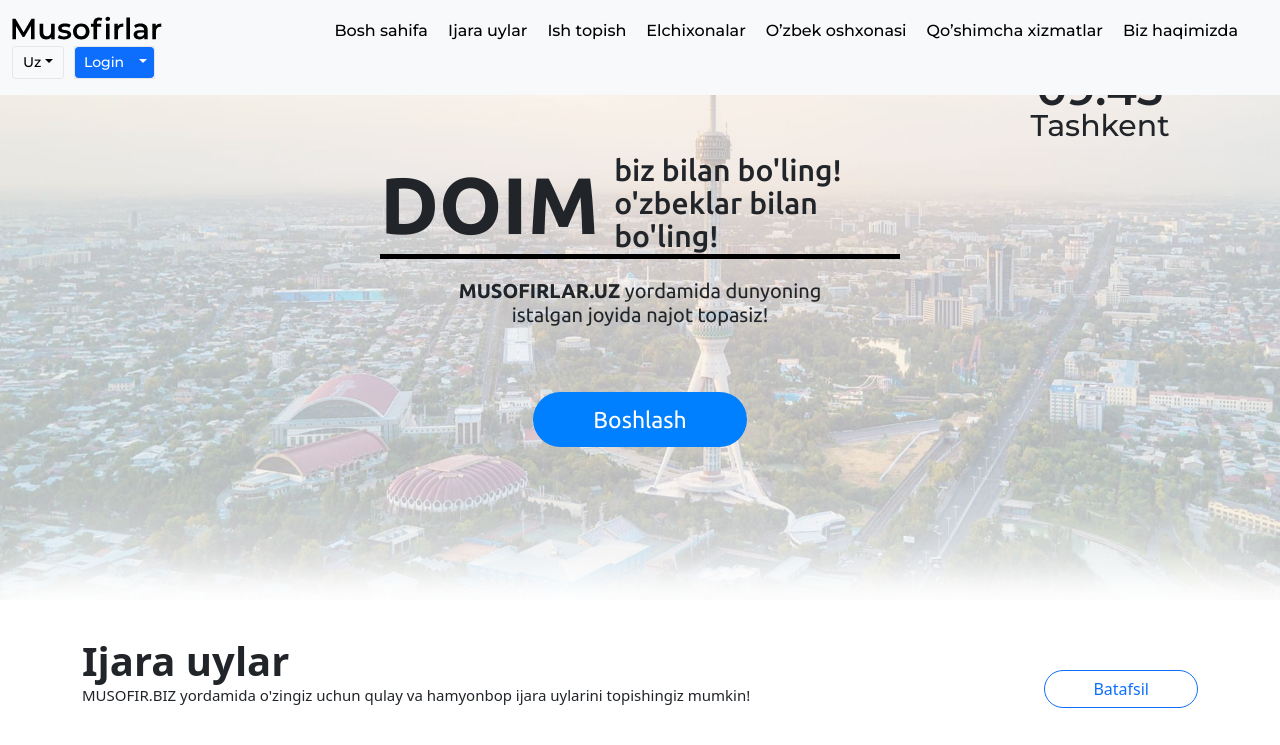
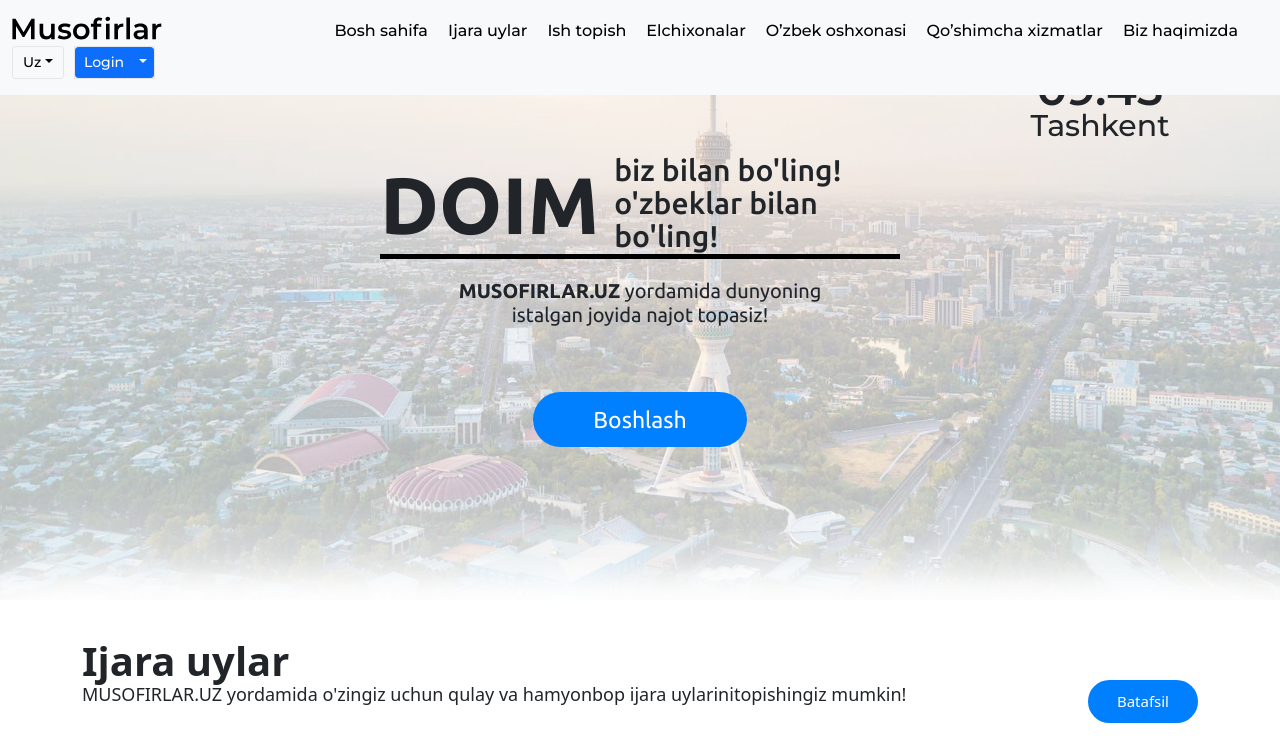
Before and after one commit to Milliy-Dasturchilar/musofirlar.frontend, a React (Create React App) app: page /flat in a window 1280 px wide. Shown: the top 745 px of the page. Built offline with nearby package versions, Linux system fonts and the light colour scheme.

Commit message:
ishlayapti zo'rg'a

```diff
--- /dev/null
+++ b/src/components/main-card/Card-top.js
@@ -0,0 +1,33 @@
+import React from "react";
+import ButtonMain from "./buttonMain/Button-main";
+
+class CardTop extends React.Component {
+  constructor(props) {
+    super(props);
+  }
+  render() {
+    return (
+      <div
+        className="mt-5"
+        style={{
+          display: "flex",
+          alignItems: "flex-end",
+          justifyContent: "space-between",
+        }}
+      >
+        <p
+          style={{
+            fontSize: "18px",
+            lineHeight: "25px",
+          }}
+        >
+          <b style={{ fontSize: "40px" }}>{this.props.cardTitle}</b> <br />
+          {this.props.cartText}
+        </p>
+        <ButtonMain />
+      </div>
+    );
+  }
+}
+
+export default CardTop;
--- /dev/null
+++ b/src/components/main-card/buttonMain/Button-main.css
@@ -0,0 +1,15 @@
+.btn-main{
+  font-style: normal;
+  font-weight: 500;
+  font-size: 15px;
+  line-height: 17px;
+  color: #ffffff;
+  padding: 11px 27px;
+  background-color: #007fff;
+  border-radius: 22px;
+  border: 2px solid #007fff;
+}
+.btn-main:hover {
+  background-color: #fff;
+  color: #007fff;
+}
--- /dev/null
+++ b/src/components/main-card/buttonMain/Button-main.js
@@ -0,0 +1,16 @@
+import React from "react";
+import './Button-main.css';
+
+
+class ButtonMain extends React.Component {
+
+    render() {
+        return (
+            <button className="btn-main">
+                Batafsil
+            </button>
+        );
+    }
+}
+
+export default ButtonMain;
--- a/src/components/main-card/main-card.css
+++ b/src/components/main-card/main-card.css
@@ -116,3 +116,62 @@
   background-color: #fff;
   color: #007fff;
 }
+.main-ish-bottom {
+  display: flex;
+  align-items: center;
+  justify-content: space-between;
+  margin: 0;
+  margin-top: 70px;
+}
+
+.ish-bottom-left {
+}
+
+.ish-bottom-card {
+  margin-top: 30px;
+  padding: 30px;
+  border-radius: 20px;
+  cursor: pointer;
+
+}
+.ish-bottom-card:hover {
+  box-shadow: 0px 0px 4px 3px rgba(0, 127, 255, 0.25);
+  transform: scale(1.1);
+
+}
+
+.ish-bottom-card > div {
+  display: flex;
+  align-items: center;
+}
+.ish-bottom-card > div i {
+  font-size: 50px;
+  color: #007fff;
+  margin-right: 35px;
+}
+.ish-bottom-card>div>i:hover{
+  color: #000;
+}
+
+.ish-bottom-card > div span {
+  font-family: "Gilroy" sans-serif;
+  font-style: normal;
+  font-weight: 600;
+  font-size: 25.6391px;
+  line-height: 31px;
+  color: #007fff;
+}
+.ish-bottom-card > div span:hover{
+  color: #000;
+}
+
+.ish-bottom-card > p {
+  font-style: normal;
+  font-weight: 500;
+  font-size: 18px;
+  line-height: 26px;
+  color: #646464;
+  margin: 0;
+  margin-top: 20px;
+  display: inline-block;
+}
--- a/src/components/main-card/main-card.js
+++ b/src/components/main-card/main-card.js
@@ -1,36 +1,19 @@
 import React from "react";
-import "./main-card.css";
+import "./Main-card.css";
+import CardTop from "./Card-top";
 
 class MainCard extends React.Component {
   render() {
     return (
+      <div>
         <section className="container">
-        <div
-          className="mt-5"
-          style={{
-            display: "flex",
-            alignItems: "flex-end",
-            justifyContent: "space-between",
-          }}
-        >
-          <p
-            style={{
-              fontSize: "15px",
-              lineHeight: "25px",
-            }}
-          >
-            <b style={{ fontSize: "40px" }}>Ijara uylar</b> <br />
-            MUSOFIR.BIZ yordamida o'zingiz uchun qulay va hamyonbop ijara
-            uylarini topishingiz mumkin!
-          </p>
-          <button
-            style={{ borderRadius: "20px" }}
-            type="button"
-            className="btn  btn-outline-primary mb-3 pe-5 ps-5"
-          >
-            Batafsil
-          </button>
-        </div>
+          <CardTop
+            cardTitle={"Ijara uylar"}
+            cartText={
+              "MUSOFIRLAR.UZ yordamida o'zingiz uchun qulay va hamyonbop ijara uylarinitopishingiz mumkin!"
+            }
+          />
+
           <div className="container main-card  mt-4">
             <div
               className="pt-5 ps-3 pe-3 "
@@ -95,10 +78,10 @@ class MainCard extends React.Component {
                   </div>
                 </div>
                 <div className="ijara-btns">
-                <a style={{ textDecoration: "none" }} href="#">
+                  <a className="text-decoration-none" href="#">
                     Bog'lanish
                   </a>
-                <a style={{ textDecoration: "none" }} href="#">
+                  <a className="text-decoration-none" href="#">
                     Ma'lumotlar
                   </a>
                 </div>
@@ -106,6 +89,69 @@ class MainCard extends React.Component {
             </div>
           </div>
         </section>
+        <section>
+          <div className="container">
+            <div>
+              <div class="ijara-top">
+                <div class="ijara-top-content">
+                  <span>Ish topish</span>
+                  <p>
+                    MUSOFIR.BIZ yordamida o'zingiz uchun qulay va hamyonbop
+                    ijara uylarini topishingiz mumkin!
+                  </p>
+                </div>
+                <a class="main-btn ijara-top-btn" href="#">
+                  Barchasi
+                </a>
+              </div>
+              <div class="main-ish-bottom">
+                <div class="ish-bottom-left">
+                  <a href="#">
+                    <div class="ish-bottom-card">
+                      <div>
+                        <i class="fas fa-users"></i>
+                        <span>Bag'ri keng jamoa</span>
+                      </div>
+                      <p>
+                        MUSOFIRLAR yordamida o'zingiz uchun qulay va <br />{" "}
+                        hamyonbop ijara uylarini topishingiz mumkin!
+                      </p>
+                    </div>
+                  </a>
+                  <div class="ish-bottom-card">
+                    <div>
+                      <i class="fas fa-dollar-sign"></i>
+                      <span>Yuqori maosh va yingil mehnat</span>
+                    </div>
+                    <p>
+                      MUSOFIRLAR yordamida o'zingiz uchun qulay va <br />{" "}
+                      hamyonbop ijara uylarini topishingiz mumkin!
+                    </p>
+                  </div>
+                  <div class="ish-bottom-card">
+                    <div>
+                      <i class="fas fa-mug-hot"></i>
+                      <span>Coffeebreak ham mavjud</span>
+                    </div>
+                    <p>
+                      MUSOFIRLAR yordamida o'zingiz uchun qulay va <br />{" "}
+                      hamyonbop ijara uylarini topishingiz mumkin!
+                    </p>
+                  </div>
+                </div>
+                <div>
+                  <img
+                    src="./img/ish-main.png"
+                    alt="main ish rasmi"
+                    width="600"
+                    height="600"
+                  />
+                </div>
+              </div>
+            </div>
+          </div>
+        </section>
+      </div>
     );
   }
 }
--- a/src/pages/home/Home.js
+++ b/src/pages/home/Home.js
@@ -1,6 +1,6 @@
 import React from 'react';
 import HeadHeader from '../../components/headerTemplate/HeaderTemplate';
-import MainCard from '../../components/main-card/main-card';
+import MainCard from '../../components/main-card/Main-card';
 
 
 class Home extends React.Component {
```
Lines whose indentation alone changed are shown as unchanged.
